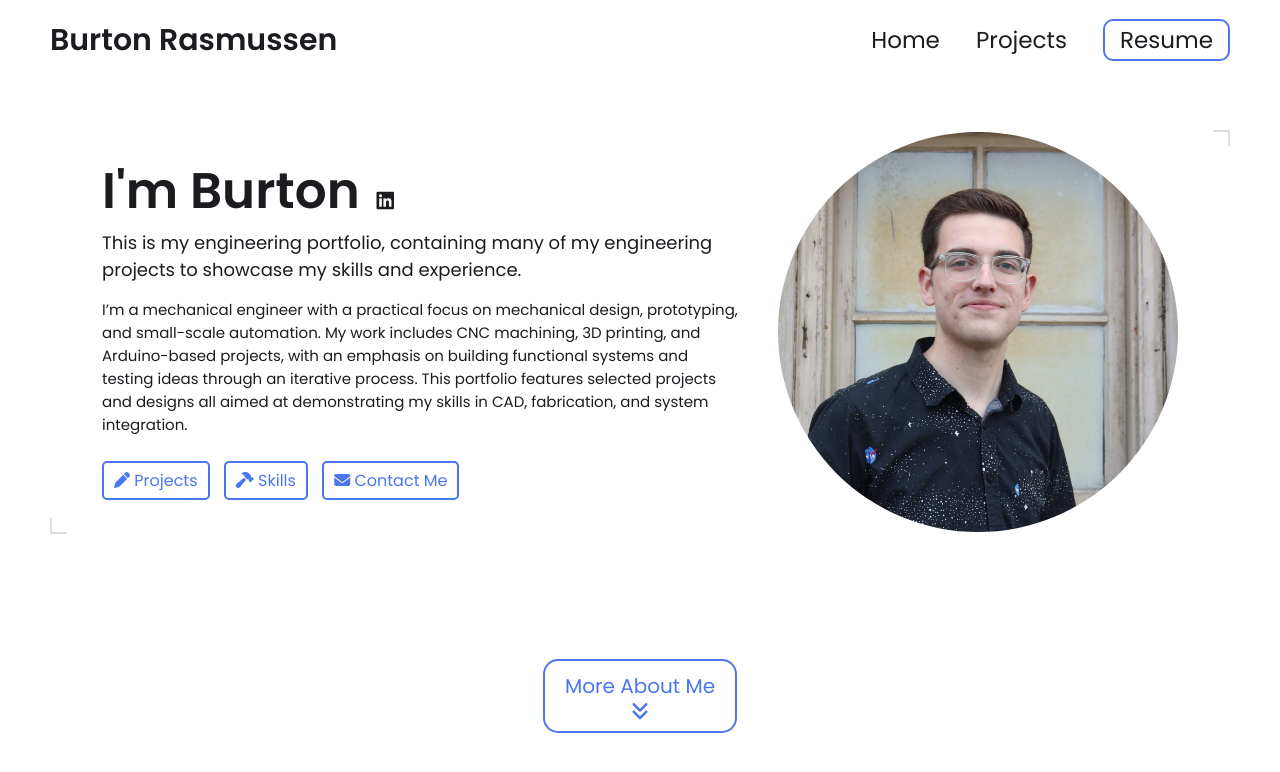
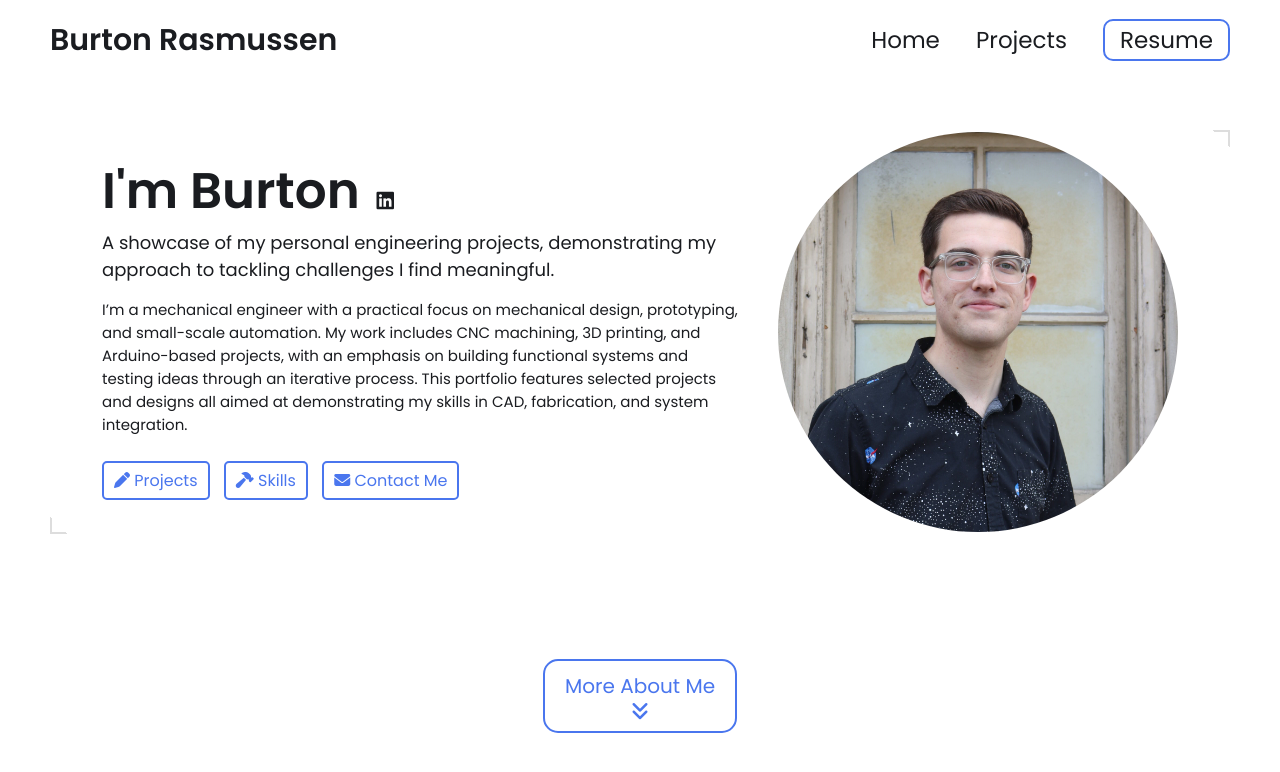
Before and after one commit to burtonrasmussen/burtonrasmussen.github.io, a Jekyll site: the page built from index.html, in a window 1280 px wide and 900 px high. Shown: the top 772 px of the window. Built offline with Jekyll 4.4.1, drawn with Linux system fonts in a browser that asks for light colours.

Commit message:
Update _config.yml
update tagline

```diff
--- a/_config.yml
+++ b/_config.yml
@@ -13,7 +13,7 @@ title: Burton Rasmussen's Portfolio # This is what shows up in the tab of the br
 
 # Hero Section
 name: Burton Rasmussen
-headline: This is my engineering portfolio, containing many of my engineering projects to showcase my skills and experience.
+headline: A showcase of my personal engineering projects, demonstrating my approach to tackling challenges I find meaningful.
 description: >- # dont remove this line. this will ignore all new lines until the next section
   I’m a mechanical engineer with a practical focus on mechanical design, prototyping, and small-scale automation. My work includes
   CNC machining, 3D printing, and Arduino-based projects, with an emphasis on building functional systems and testing ideas
```
